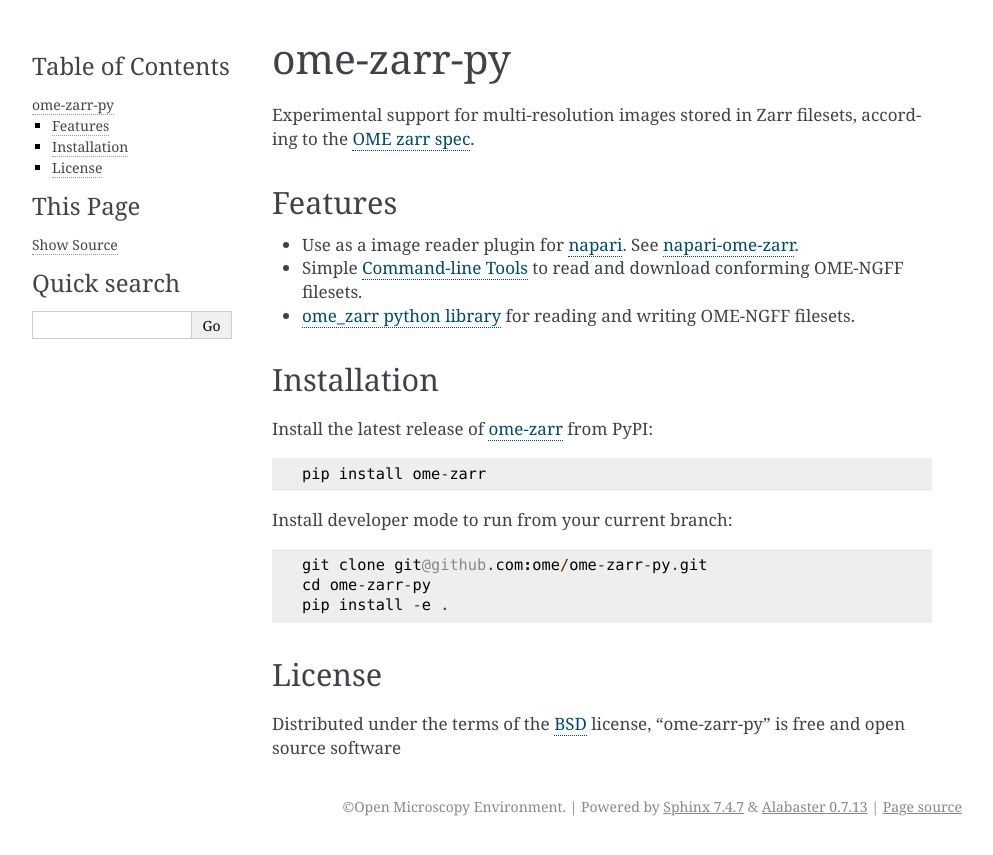
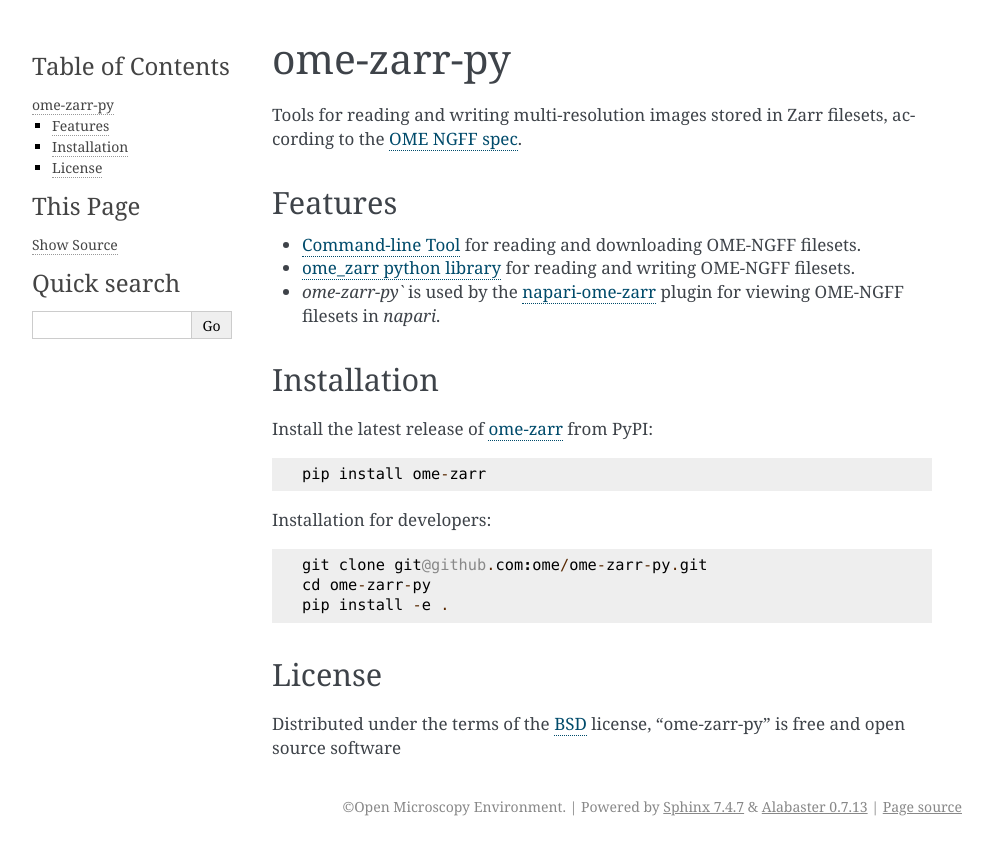
Before and after one commit to ome/ome-zarr-py, a Sphinx documentation site: the page built from docs/source/intro.rst, in a window 1280 px wide. Shown: the top 855 px of the page, without its empty margins (148-1141 px from the left). Built offline with Sphinx 7.4.7, drawn with Linux system fonts in a browser that asks for light colours.

```diff
--- a/docs/source/cli.rst
+++ b/docs/source/cli.rst
@@ -1,6 +1,6 @@
 
-Command-line Tools
-------------------
+Command-line Tool
+-----------------
 
 Open Zarr filesets containing images with associated OME metadata.
 The examples below use the image at http://idr.openmicroscopy.org/webclient/?show=image-6001240.
--- a/docs/source/intro.rst
+++ b/docs/source/intro.rst
@@ -2,15 +2,15 @@
 ome-zarr-py
 ===========
 
-Experimental support for multi-resolution images stored in Zarr filesets, according to the `OME zarr spec`_.
+Tools for reading and writing multi-resolution images stored in Zarr filesets, according to the `OME NGFF spec`_.
 
 
 Features
 --------
 
-- Use as a image reader plugin for `napari`_. See `napari-ome-zarr`_.
-- Simple :doc:`cli` to read and download conforming OME-NGFF filesets.
+- :doc:`cli` for reading and downloading OME-NGFF filesets.
 - :doc:`python` for reading and writing OME-NGFF filesets.
+- `ome-zarr-py`` is used by the `napari-ome-zarr`_ plugin for viewing OME-NGFF filesets in `napari`.
 
 
 Installation
@@ -21,7 +21,7 @@ Install the latest release of `ome-zarr`_ from PyPI::
     pip install ome-zarr
 
 
-Install developer mode to run from your current branch::
+Installation for developers::
 
     git clone git@github.com:ome/ome-zarr-py.git
     cd ome-zarr-py
@@ -34,7 +34,7 @@ License
 Distributed under the terms of the `BSD`_ license,
 "ome-zarr-py" is free and open source software
 
-.. _`OME zarr spec`: https://github.com/ome/ngff
+.. _`OME NGFF spec`: https://github.com/ome/ngff
 .. _`@napari`: https://github.com/napari
 .. _`BSD`: https://opensource.org/licenses/BSD-2-Clause
 .. _`Apache Software License 2.0`: http://www.apache.org/licenses/LICENSE-2.0
```
Also changed, not shown: README.rst (+9 -149 lines).
